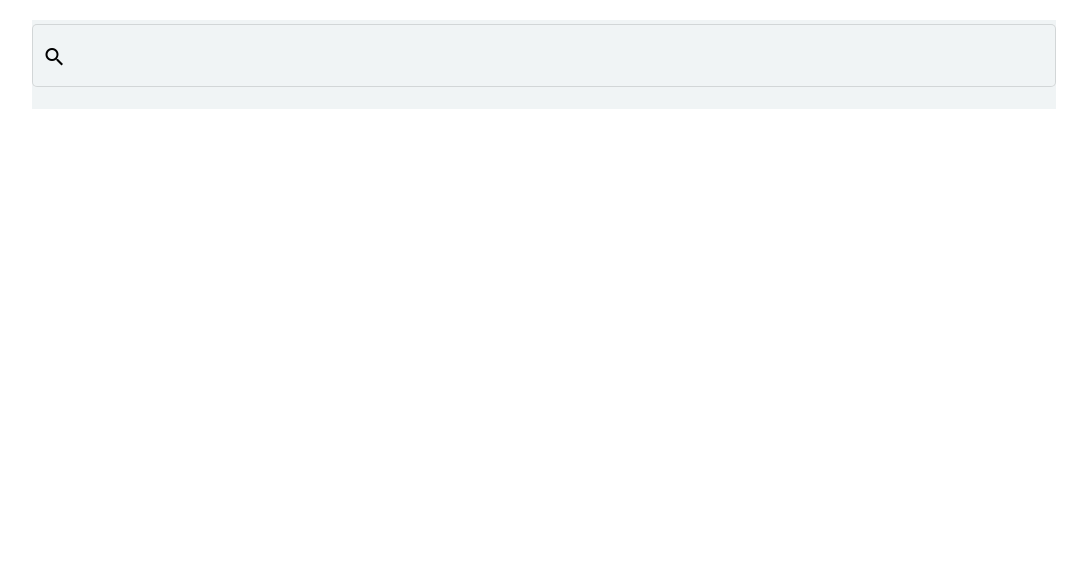
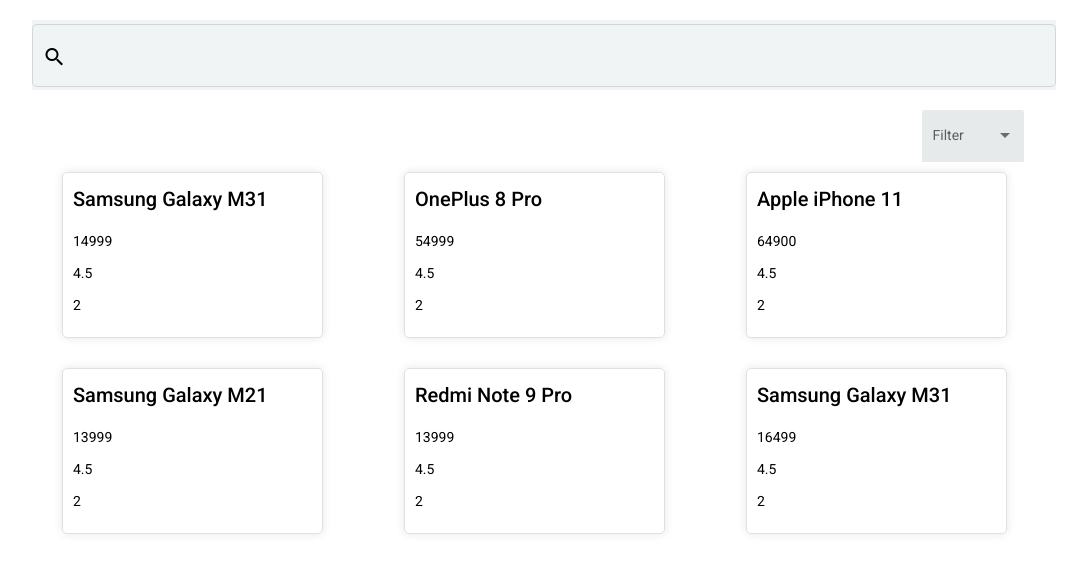
Before and after one commit to HanumanBoddu/ProductWebPortalApplication, an Angular app: page / in a window 1280 px wide. Shown: the top 572 px of the page, without its empty margins (88-1175 px from the left). Built offline with nearby package versions, Linux system fonts and the light colour scheme; data requests are answered from the project's data file.

Commit message:
Created productCardComponent and integrated the dashBoard with product Container

```diff
--- a/src/app/Components/dashboard/dashboard.component.html
+++ b/src/app/Components/dashboard/dashboard.component.html
@@ -8,3 +8,18 @@
         </div>
     </div>
 </mat-form-field>
+<div class="filter-tab">
+    <mat-form-field appearance="fill">
+        <mat-label>Filter</mat-label>
+        <mat-select>
+            <mat-option value="price">price</mat-option>
+            <mat-option value="deliveryDays">deliveryDays</mat-option>
+            <mat-option value="rating">rating</mat-option>
+        </mat-select>
+    </mat-form-field>
+</div>
+<div class="product-container">
+    <div class="something">
+        <app-product-card *ngFor="let product of products" [product]="product"></app-product-card>
+    </div>
+</div>
--- a/src/app/Components/dashboard/dashboard.component.scss
+++ b/src/app/Components/dashboard/dashboard.component.scss
@@ -5,10 +5,33 @@
   margin-top: 20px;
 }
 
+::ng-deep .mat-form-field-wrapper {
+ padding-bottom: 0;
+}
+
 mat-icon{
    margin-right: 10px;
+}
+
+::ng-deep .mat-form-field-underline {
+  width:0px !important;
 }
 
 .searchBar{
     display: flex;
 }
+
+.filter-tab{
+    margin-left: 890px;
+    width:10%;
+}
+
+.something{
+    display: grid;
+    grid-template-columns: 30% 30% 30%;
+}
+
+.product-container{
+  height:auto;
+  margin-left: 140px;
+}
--- a/src/app/Components/dashboard/dashboard.component.ts
+++ b/src/app/Components/dashboard/dashboard.component.ts
@@ -1,4 +1,5 @@
 import { Component, OnInit } from '@angular/core';
+import { ProductService } from 'src/app/services/product.service';
 
 @Component({
   selector: 'app-dashboard',
@@ -7,8 +8,18 @@
 })
 export class DashboardComponent implements OnInit {
   searchText:string='';
-  constructor() { }
+  products:any[]=[];
+  constructor(private productservice:ProductService) { }
   ngOnInit(): void {
+    this.productservice.getProducts().subscribe({
+      next:(res:any)=>{
+        this.products=res;
+        console.log(res);
+      },
+      error:(err:any)=>{
+        console.log(err);
+      }
+    });
   }
   onSearch(){
     console.log(this.searchText);
--- /dev/null
+++ b/src/app/Components/product-card/product-card.component.html
@@ -0,0 +1,6 @@
+<div class="product-card">
+   <h2>{{product.name}}</h2>
+   <p>{{product.price}}</p>
+   <p>{{product.rating}}</p>
+   <p>{{product.deliveryDays}}</p>
+</div>
--- /dev/null
+++ b/src/app/Components/product-card/product-card.component.scss
@@ -0,0 +1,14 @@
+.product-card{
+    width: 70%;
+    height: auto;
+    display: flex;
+    flex-direction: column;
+    justify-content: space-between;
+    border: 1px solid #e0e0e0;
+    border-radius: 5px;
+    margin: 10px;
+    padding: 10px;
+    box-shadow: 0 0 10px 0 rgba(0, 0, 0, 0.1);
+    transition: all 0.3s;
+    margin-bottom: 20px;
+}
--- /dev/null
+++ b/src/app/Components/product-card/product-card.component.ts
@@ -0,0 +1,14 @@
+import { Component, OnInit ,Input} from '@angular/core';
+
+@Component({
+  selector: 'app-product-card',
+  templateUrl: './product-card.component.html',
+  styleUrls: ['./product-card.component.scss']
+})
+export class ProductCardComponent implements OnInit {
+  @Input() product:any;
+  constructor() { }
+  ngOnInit(): void {
+  }
+
+}
--- a/src/app/DB/db.json
+++ b/src/app/DB/db.json
@@ -14,5 +14,61 @@
       "email": "",
       "password": ""
     }
-  ]
+  ],
+  "products": [
+    {
+      "id": "1",
+      "name": "Samsung Galaxy M31",
+      "price": "14999",
+      "description": "Samsung Galaxy M31 (Space Black, 6GB RAM, 128GB Storage)",
+      "rating": "4.5",
+      "deliveryDays": "2",
+      "seller": "Amazon"
+    },
+    {
+      "id": "2",
+      "name": "OnePlus 8 Pro",
+      "price": "54999",
+      "description": "OnePlus 8 Pro (Onyx Black 8GB RAM+128GB Storage)",
+       "rating": "4.5",
+        "deliveryDays": "2",
+        "seller": "Amazon"
+    },
+    {
+      "id": "3",
+      "name": "Apple iPhone 11",
+      "price": "64900",
+      "description": "Apple iPhone 11 (64GB) - Black",
+        "rating": "4.5",
+        "deliveryDays": "2",
+        "seller": "Amazon"
+    },
+    {
+      "id": "4",
+      "name": "Samsung Galaxy M21",
+      "price": "13999",
+      "description": "Samsung Galaxy M21 (Midnight Blue, 4GB RAM, 64GB Storage)",
+      "rating": "4.5",
+        "deliveryDays": "2",
+        "seller": "Amazon"
+    },
+    {
+      "id": "5",
+      "name": "Redmi Note 9 Pro",
+      "price": "13999",
+      "description": "Redmi Note 9 Pro (Interstellar Black, 4GB RAM, 64GB Storage)",
+        "rating": "4.5",
+            "deliveryDays": "2",
+            "seller": "Amazon"
+    },
+    {
+      "id": "6",
+      "name": "Samsung Galaxy M31",
+      "price": "16499",
+      "description": "Samsung Galaxy M31 (Ocean Blue, 6GB RAM, 128GB Storage)",
+        "rating": "4.5",
+            "deliveryDays": "2",
+            "seller": "Amazon"
+    }
+]
 }
--- a/src/app/app.module.ts
+++ b/src/app/app.module.ts
@@ -11,13 +11,15 @@
 import { ReactiveFormsModule } from '@angular/forms';
 import { HttpClientModule } from '@angular/common/http';
 import { DashboardComponent } from './Components/dashboard/dashboard.component';
+import { ProductCardComponent } from './Components/product-card/product-card.component';
 
 @NgModule({
   declarations: [
     AppComponent,
     SignUpComponent,
     LoginComponent,
-    DashboardComponent
+    DashboardComponent,
+    ProductCardComponent
   ],
   imports: [
       BrowserModule,
--- /dev/null
+++ b/src/app/services/product.service.ts
@@ -0,0 +1,14 @@
+import { Injectable } from '@angular/core';
+import { HttpClient } from '@angular/common/http';
+import { Observable } from 'rxjs';
+
+@Injectable({
+  providedIn: 'root'
+})
+export class ProductService {
+  constructor(private http:HttpClient) { }
+  private apiUrl='http://localhost:3000/products';
+  getProducts():Observable<any>{
+    return this.http.get(this.apiUrl);
+  }
+}
```
Also changed, not shown: 2 other files (tests, documents, lock files or other folders).
